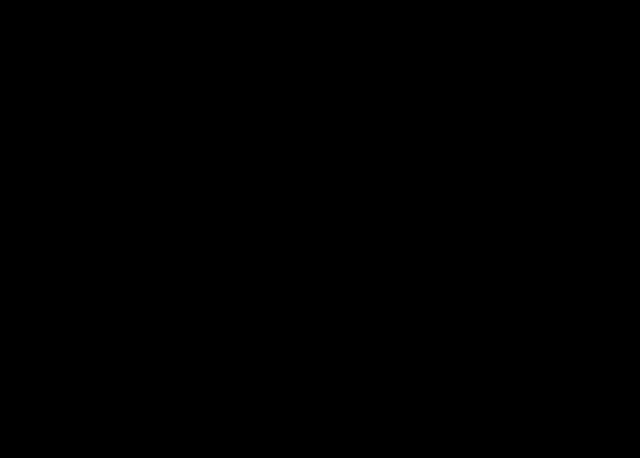
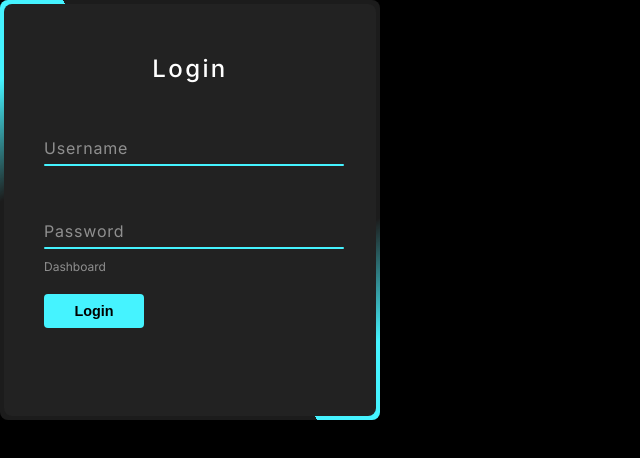
Before and after one commit to spas4o/ryvyl, a Next.js app: page /auth in a window 1280 px wide. Before the commit this address had no page. Shown: the top 458 px of the page, without its empty margins (0-640 px from the left). Built offline with nearby package versions, Linux system fonts and the light colour scheme.

Commit message:
architectural updates

```diff
--- /dev/null
+++ b/app/(pages)/auth/page.tsx
@@ -0,0 +1,13 @@
+'use client'
+
+import React from 'react'
+import Login from '@/app/components/Login'
+
+// Styles
+import './style.css'
+
+const Auth = () => {
+  return <Login />
+}
+
+export default Auth
--- a/app/(pages)/login/Login.style.ts
+++ /dev/null
@@ -1,2 +0,0 @@
-import styled, { keyframes } from 'styled-components';
-import { Box } from '@mui/material';
--- /dev/null
+++ b/app/components/Login/index.tsx
@@ -0,0 +1,31 @@
+'use client'
+import React from 'react'
+import './style.css'
+
+const Login = () => {
+  return (
+    <div className="box">
+      <form>
+        <h2>Login</h2>
+        <div className="inputBox">
+          <input type="text" required />
+          <span>Username</span>
+          <i></i>
+        </div>
+
+        <div className="inputBox">
+          <input type="password" required />
+          <span>Password</span>
+          <i></i>
+        </div>
+
+        <div className="links">
+          <a href="/dashboard">Dashboard</a>
+        </div>
+        <input type="submit" value="Login" />
+      </form>
+    </div>
+  )
+}
+
+export default Login
--- a/app/page.tsx
+++ b/app/page.tsx
@@ -2,13 +2,13 @@
 
 import { useState, useMemo } from 'react';
 import styles from './page.module.css'
-import Login from '@/app/(pages)/login/page'
 import { DARK, LIGHT } from '@/app/constants/common';
 import { useCommonTheme } from '@/app/helper/commonTheme';
 import { CssBaseline, PaletteMode } from '@mui/material'
 import { ColorModeContextType } from './helper/commonTheme.d'
 import { ColorModeContext } from './helper/Context';
 import { ThemeProvider } from 'styled-components';
+import Auth from '@/app/(pages)/auth/page';
 
 export default function Home() {
 
@@ -27,7 +27,7 @@ export default function Home() {
       <ThemeProvider theme={theme}>
         <CssBaseline />
         <main className={styles.main}>
-          <Login />
+          <Auth />
         </main>
     </ThemeProvider>
     </ColorModeContext.Provider>
```
Also changed, not shown: app/(pages)/login/page.tsx (deleted, +0 -36 lines), app/(pages)/auth/style.css (added), app/components/Login/style.css (renamed from app/(pages)/login/Login.css).
